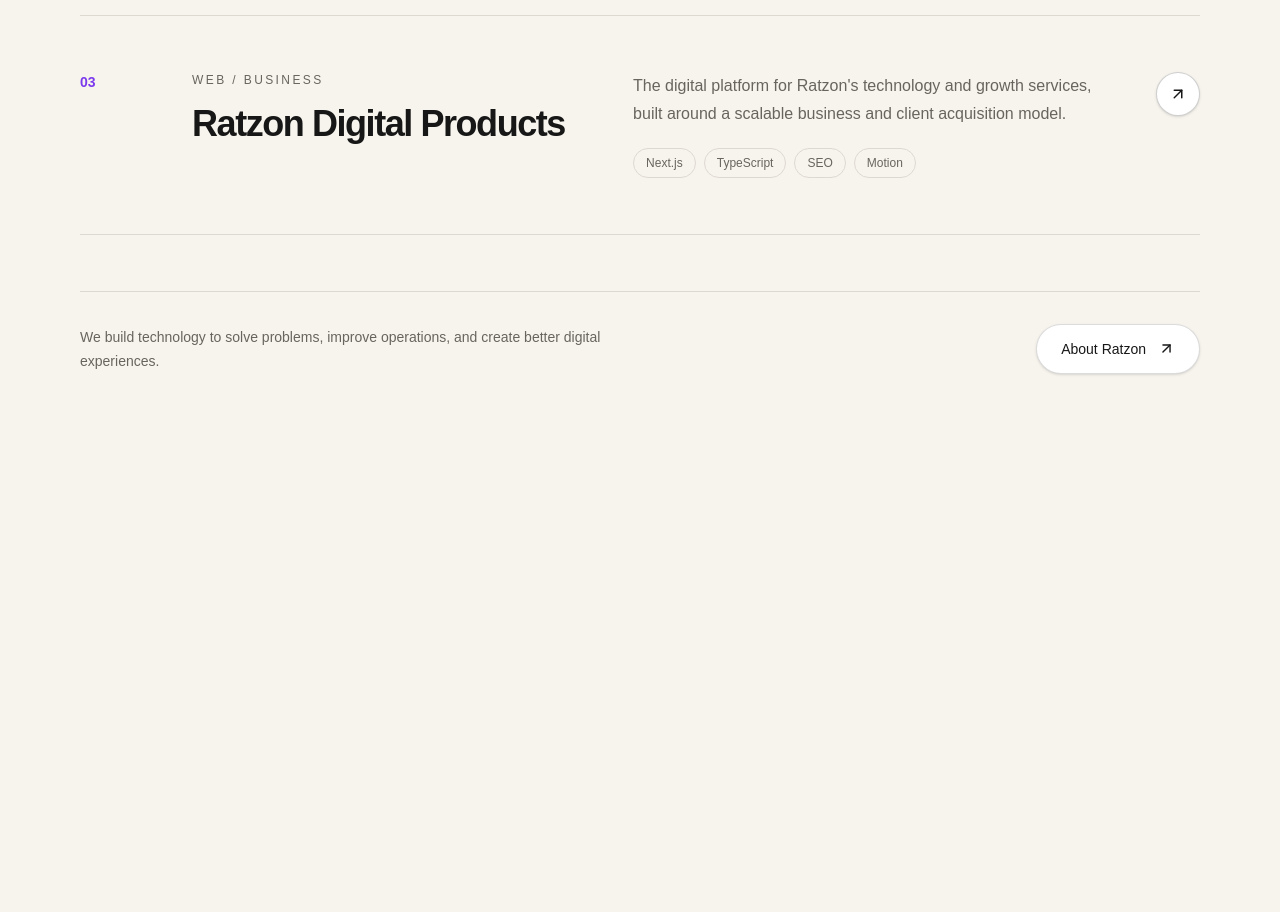
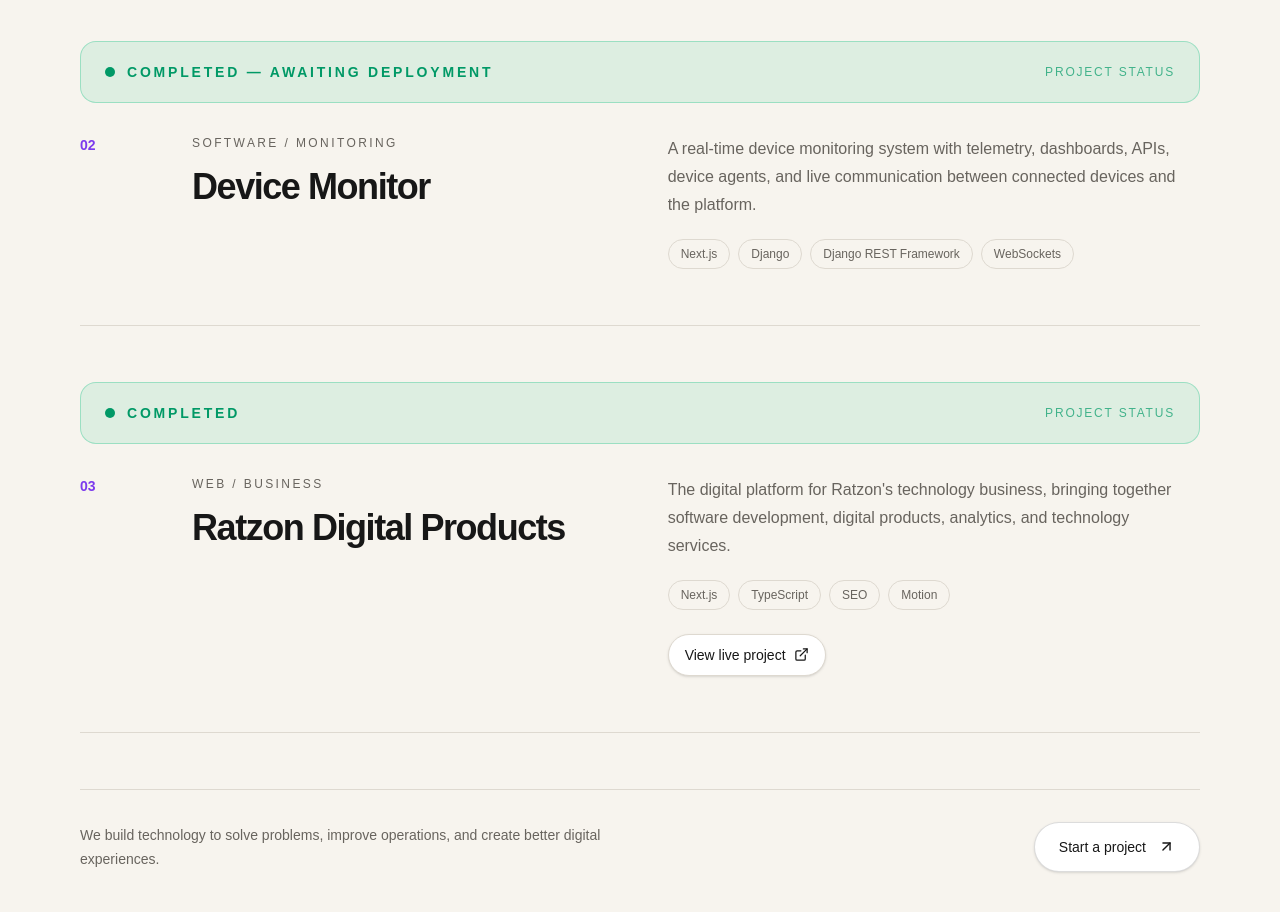
Before and after one commit to KinotiMurithi/developer-portfolio, a Next.js app: page /work in a window 1280 px wide. Shown: the part 900-1812 px from the top of the page. Before the commit the page ends 1386 px from the top, so only its background shows below. Built offline with nearby package versions, Linux system fonts and the light colour scheme.

Commit message:
Ratzon Digital Products portfolio

```diff
--- a/components/projects/Projects.tsx
+++ b/components/projects/Projects.tsx
@@ -1,41 +1,107 @@
 "use client";
 
 import Link from "next/link";
-import { ArrowUpRight } from "lucide-react";
+import { ExternalLink, ArrowUpRight } from "lucide-react";
 import { motion } from "motion/react";
 
-const projects = [
+type ProjectStatus =
+  | "development"
+  | "completed"
+  | "completed-pending-deployment";
+
+type Project = {
+  number: string;
+  category: string;
+  title: string;
+  description: string;
+  technologies: string[];
+  status: ProjectStatus;
+  liveUrl?: string;
+};
+
+const statusConfig: Record<
+  ProjectStatus,
+  {
+    label: string;
+    className: string;
+  }
+> = {
+  development: {
+    label: "STILL IN DEVELOPMENT",
+    className:
+      "border-amber-500/30 bg-amber-500/10 text-amber-600 dark:text-amber-400",
+  },
+
+  completed: {
+    label: "COMPLETED",
+    className:
+      "border-emerald-500/30 bg-emerald-500/10 text-emerald-600 dark:text-emerald-400",
+  },
+
+  "completed-pending-deployment": {
+    label: "COMPLETED — AWAITING DEPLOYMENT",
+    className:
+      "border-emerald-500/30 bg-emerald-500/10 text-emerald-600 dark:text-emerald-400",
+  },
+};
+
+const projects: Project[] = [
   {
     number: "01",
     category: "Product / Full-Stack",
     title: "The Oracle",
     description:
-      "A forecasting platform built around predictions, outcomes, forecaster profiles, ratings, and structured prediction data.",
-    technologies: ["Next.js", "Django", "PostgreSQL", "REST API"],
+      "A full-stack forecasting platform MVP built around structured events, outcomes, user accounts, prediction data, forecaster profiles, ratings, and a scalable backend architecture.",
+    technologies: [
+      "Next.js",
+      "Django",
+      "PostgreSQL",
+      "REST API",
+    ],
+    status: "development",
+    liveUrl:
+      "https://the-oracle-gamma.vercel.app/",
   },
+
   {
     number: "02",
     category: "Software / Monitoring",
     title: "Device Monitor",
     description:
-      "A real-time device monitoring system with telemetry, dashboards, APIs, and live communication between devices and the platform.",
-    technologies: ["Next.js", "Django", "DRF", "WebSockets"],
+      "A real-time device monitoring system with telemetry, dashboards, APIs, device agents, and live communication between connected devices and the platform.",
+    technologies: [
+      "Next.js",
+      "Django",
+      "Django REST Framework",
+      "WebSockets",
+    ],
+    status: "completed-pending-deployment",
   },
+
   {
     number: "03",
     category: "Web / Business",
     title: "Ratzon Digital Products",
     description:
-      "The digital platform for Ratzon's technology and growth services, built around a scalable business and client acquisition model.",
-    technologies: ["Next.js", "TypeScript", "SEO", "Motion"],
+      "The digital platform for Ratzon's technology business, bringing together software development, digital products, analytics, and technology services.",
+    technologies: [
+      "Next.js",
+      "TypeScript",
+      "SEO",
+      "Motion",
+    ],
+    status: "completed",
+    liveUrl:
+      "https://developer-portfolio-mauve-xi.vercel.app/",
   },
 ];
 
 export default function Projects() {
   return (
-    <section className="bg-[var(--background)] px-6 py-28 text-[var(--foreground)] md:px-12 lg:px-20">
+    <section className="bg-[var(--background)] px-6 py-28 text-[var(--foreground)] transition-colors duration-300 md:px-12 lg:px-20">
       <div className="mx-auto max-w-7xl">
 
+        {/* PAGE HEADER */}
         <motion.div
           initial={{ opacity: 0, y: 30 }}
           whileInView={{ opacity: 1, y: 0 }}
@@ -60,25 +126,60 @@ export default function Projects() {
           </p>
         </motion.div>
 
+        {/* PROJECT LIST */}
         <div className="border-t border-[var(--border)]">
-          {projects.map((project, index) => (
+
+          {projects.map((project, index) => {
+            const status = statusConfig[project.status];
+
+            return (
               <motion.article
                 key={project.number}
                 initial={{ opacity: 0, y: 25 }}
                 whileInView={{ opacity: 1, y: 0 }}
-              viewport={{ once: true, margin: "-60px" }}
+                viewport={{
+                  once: true,
+                  margin: "-60px",
+                }}
                 transition={{
                   duration: 0.6,
                   delay: index * 0.06,
                 }}
-              className="group border-b border-[var(--border)] py-10 md:py-14"
+                className="border-b border-[var(--border)] py-10 md:py-14"
               >
-              <div className="grid gap-8 md:grid-cols-[80px_1fr_1.2fr_auto] md:items-start">
 
+                {/* STATUS BANNER */}
+                <div
+                  className={`mb-8 flex w-full items-center justify-between rounded-2xl border px-5 py-4 md:px-6 md:py-5 ${status.className}`}
+                >
+                  <div className="flex items-center gap-3">
+                    <span
+                      className={`h-2.5 w-2.5 rounded-full bg-current ${
+                        project.status === "development"
+                          ? "animate-pulse"
+                          : ""
+                      }`}
+                    />
+
+                    <span className="text-xs font-bold uppercase tracking-[0.2em] md:text-sm">
+                      {status.label}
+                    </span>
+                  </div>
+
+                  <span className="hidden text-xs font-medium uppercase tracking-[0.15em] opacity-70 sm:block">
+                    Project status
+                  </span>
+                </div>
+
+                {/* PROJECT CONTENT */}
+                <div className="grid gap-8 md:grid-cols-[80px_1fr_1.2fr] md:items-start">
+
+                  {/* NUMBER */}
                   <span className="text-sm font-semibold text-[var(--accent)]">
                     {project.number}
                   </span>
 
+                  {/* PROJECT TITLE */}
                   <div>
                     <p className="mb-4 text-xs font-medium uppercase tracking-[0.2em] text-[var(--muted)]">
                       {project.category}
@@ -89,11 +190,13 @@ export default function Projects() {
                     </h2>
                   </div>
 
+                  {/* PROJECT DETAILS */}
                   <div>
                     <p className="max-w-lg text-sm leading-7 text-[var(--muted)] md:text-base">
                       {project.description}
                     </p>
 
+                    {/* TECHNOLOGIES */}
                     <div className="mt-5 flex flex-wrap gap-2">
                       {project.technologies.map((technology) => (
                         <span
@@ -104,37 +207,56 @@ export default function Projects() {
                         </span>
                       ))}
                     </div>
-                </div>
 
-                <div className="flex h-11 w-11 items-center justify-center rounded-full border border-[var(--foreground)]/20 bg-[var(--surface)] text-[var(--foreground)] shadow-sm transition-all duration-300 group-hover:border-[var(--accent)] group-hover:bg-[var(--accent)] group-hover:text-white">
-                  <ArrowUpRight
-                    size={18}
-                    className="transition-transform duration-300 group-hover:rotate-45"
+                    {/* LIVE PROJECT */}
+                    {project.liveUrl && (
+                      <a
+                        href={project.liveUrl}
+                        target="_blank"
+                        rel="noopener noreferrer"
+                        className="group/link mt-6 inline-flex items-center gap-2 rounded-full border border-[var(--border)] bg-[var(--surface)] px-4 py-2.5 text-sm font-medium text-[var(--foreground)] shadow-sm transition-all duration-300 hover:border-[var(--accent)] hover:bg-[var(--accent)] hover:text-white"
+                      >
+                        View live project
+
+                        <ExternalLink
+                          size={15}
+                          className="transition-transform duration-300 group-hover/link:-translate-y-0.5 group-hover/link:translate-x-0.5"
                         />
+                      </a>
+                    )}
                   </div>
                 </div>
               </motion.article>
-          ))}
+            );
+          })}
         </div>
 
-        <div className="mt-14 flex flex-col gap-5 border-t border-[var(--border)] pt-8 md:flex-row md:items-center md:justify-between">
+        {/* BOTTOM CTA */}
+        <motion.div
+          initial={{ opacity: 0, y: 20 }}
+          whileInView={{ opacity: 1, y: 0 }}
+          viewport={{ once: true }}
+          transition={{ duration: 0.7 }}
+          className="mt-14 flex flex-col gap-5 border-t border-[var(--border)] pt-8 md:flex-row md:items-center md:justify-between"
+        >
           <p className="max-w-xl text-sm leading-6 text-[var(--muted)]">
             We build technology to solve problems, improve operations,
             and create better digital experiences.
           </p>
 
           <Link
-            href="/about"
+            href="/contact"
             className="group flex w-fit items-center gap-3 rounded-full border border-[var(--foreground)]/15 bg-[var(--surface)] px-6 py-3.5 text-sm font-medium text-[var(--foreground)] shadow-sm transition-all duration-300 hover:border-[var(--accent)] hover:bg-[var(--accent)] hover:text-white"
           >
-            About Ratzon
+            Start a project
 
             <ArrowUpRight
               size={17}
-              className="transition-transform duration-300 group-hover:translate-x-1 group-hover:-translate-y-1"
+              className="transition-transform duration-300 group-hover:rotate-45"
             />
           </Link>
-        </div>
+        </motion.div>
+
       </div>
     </section>
   );
```
Lines whose indentation alone changed are shown as unchanged.
